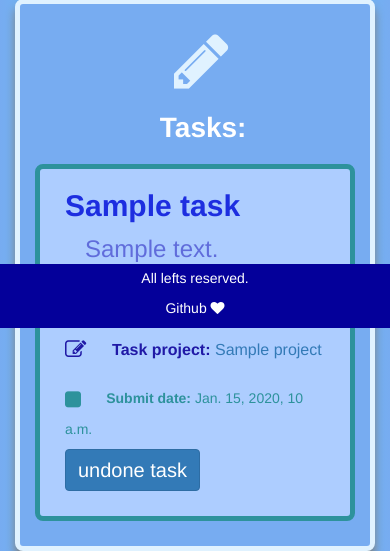
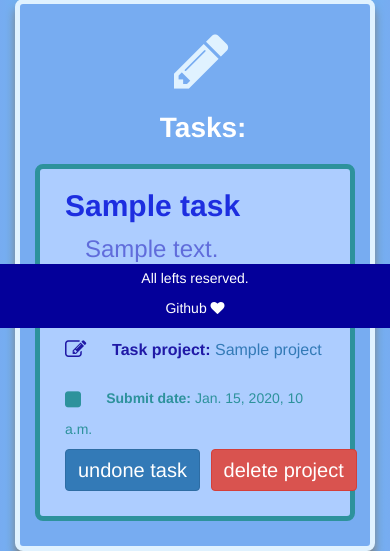
Before and after one commit to 1MahdiR/simple-todo-list, a Django app: page /todo/tasks/ in a window 390 px wide. Shown: the part 516-1067 px from the top of the page. Run offline with Django 3.2, Linux system fonts and the light colour scheme; a user stored in the database is signed in; tables that the repository leaves empty hold one stand-in row (values such as "Sample post"); some libraries are stand-ins or nearby versions.

Commit message:
Added delete button to front

```diff
--- a/todo/static/todo/task_list.css
+++ b/todo/static/todo/task_list.css
@@ -84,6 +84,24 @@
   display: inline-block;
 }
 
+.task-delete {
+
+  width: 14%;
+  display: inline-block;
+  float: none;
+}
+
+.task-delete .btn {
+
+	font-size: 20px;
+}
+
+.task-is-done {
+
+  width: 14%;
+  display: inline-block;
+}
+
 .task-is-done .btn {
 
 	font-size: 20px;
@@ -129,6 +147,11 @@
 		margin-left: 44%;
 	}
 
+  .task-delete {
+    float: right;
+    margin-right: 20%;
+  }
+
   .no-task h2 {
   	margin-left: 33%;
   }
@@ -164,6 +187,10 @@
   	margin-left: 32%;
   }
 
+  .task-delete {
+    margin-right: 30%;
+  }
+
   .date-submit {
     width: 100%;
     font-size: 14px;
--- a/todo/templates/todo/task_list.html
+++ b/todo/templates/todo/task_list.html
@@ -37,7 +37,7 @@
                     <i class="fa fa-pencil-square-o"></i>
                   </span>
                   {% if task.project %}
-                    <b>Task project:</b> <a href="#">{{ task.project.name }}</a>
+                    <b>Task project:</b> <a href="{% url 'todo:task_list' %}?project={{ task.project.pk }}">{{ task.project.name }}</a>
                   {% else %}
                     <b>Task project:</b> No project
                   {% endif %}
@@ -72,6 +72,15 @@
                   {% endif %}
                 </form>
               </div>
+              <div class="task-delete">
+                <form method="post">
+                  <input type="hidden" name="user" value="{{ request.user.username }}"/>
+                  <input type="hidden" name="task_id" value="{{ task.id }}"/>
+                  <input type="hidden" name="delete" value="true"/>
+                  {% csrf_token %}
+                  <input class="btn btn-danger" type="submit" value="delete project"/>
+                </form>
+              </div>
             </div>
           {% endfor %}
         {% else %}
```
